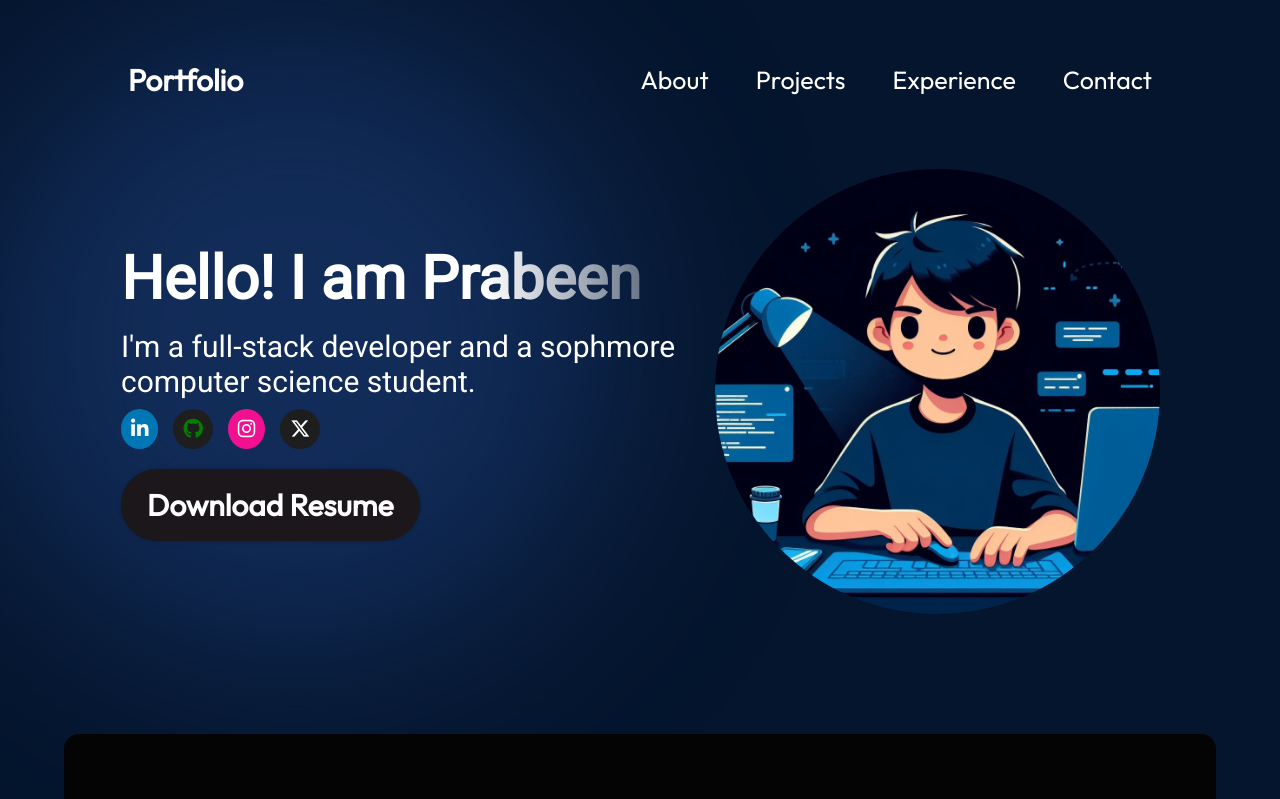
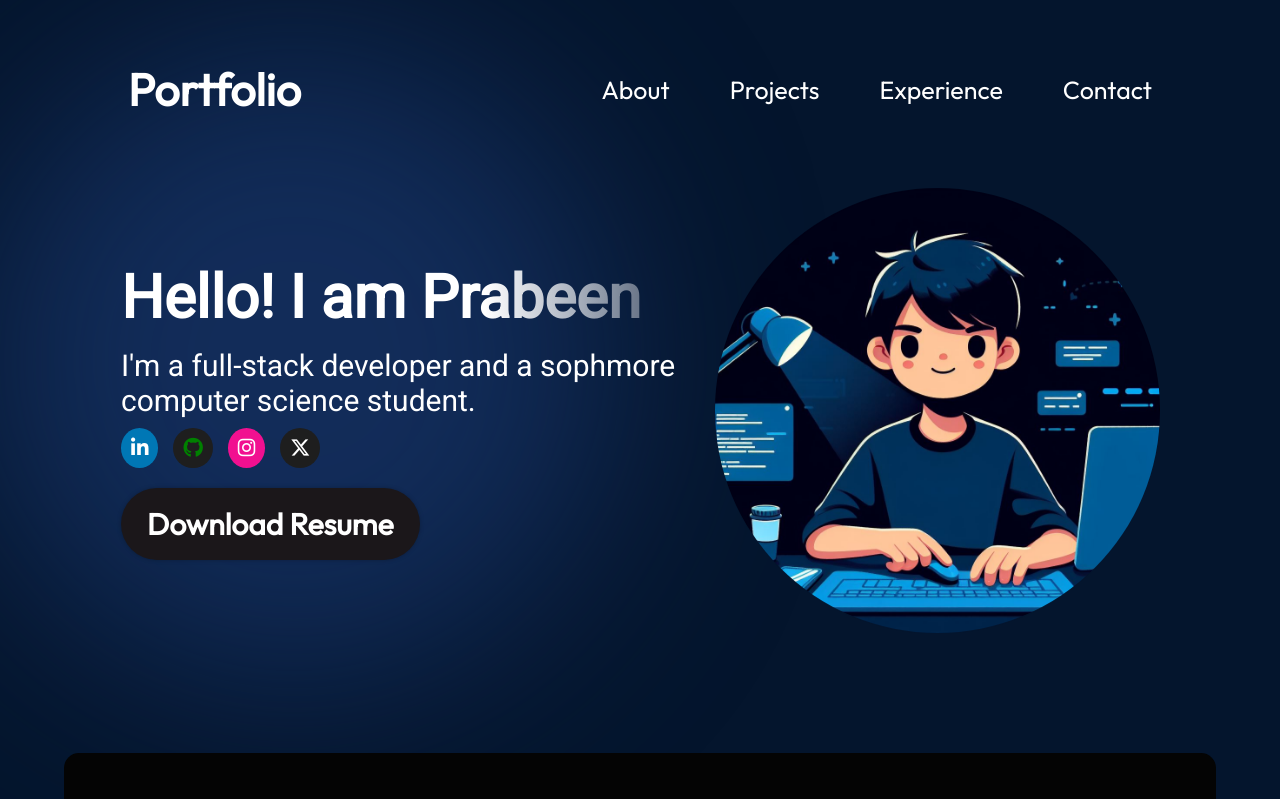
Before and after one commit to prabeen6260/prabeen6260.github.io, a React (Vite) app: page / in a window 1280 px wide. Shown: the top 799 px of the page. Built offline with nearby package versions, Linux system fonts and the light colour scheme.

Commit message:
finishing up

```diff
--- a/src/components/Navbar/Navbar.jsx
+++ b/src/components/Navbar/Navbar.jsx
@@ -9,7 +9,7 @@ export const Navbar = () => {
   return (
     <nav className={styles.navbar}>
       <a className={styles.title} href="/">
-        Portfolio
+        <h2>Portfolio</h2>
       </a>
       <div className={styles.menu}>
         <img
@@ -34,7 +34,7 @@ export const Navbar = () => {
             <a href="#experience">Experience</a>
           </li>
           <li>
-            <a href="#about">Contact</a>
+            <a href="#contact">Contact</a>
           </li>
         </ul>
       </div>
--- a/src/components/Navbar/navbar.module.css
+++ b/src/components/Navbar/navbar.module.css
@@ -16,18 +16,22 @@
   text-decoration: none;
   color: var(--color-text);
 }
+h2:hover {
+  transition: 0.2s;
+  text-shadow: 5px 5px 10px rgb(0, 0, 0);
+}
 
 .menu {
   display: flex;
 }
 
-.menuBtn{
-    display: none;
+.menuBtn {
+  display: none;
 }
 
 .menuItems {
   display: flex;
-  gap: 47px;
+  gap: 60px;
   list-style: none;
 }
 
@@ -35,6 +39,13 @@
   font-size: 25px;
   color: var(--color-text);
   text-decoration: none;
+}
+li a:hover {
+  padding-block: 10px;
+  padding-inline: 10px;
+  border-radius: 10px;
+  transition: 0.3s;
+  box-shadow: 0.5px 0.5px 5px 0.5px #ffffff;
 }
 
 @media screen and (max-width: 830px) {
```
